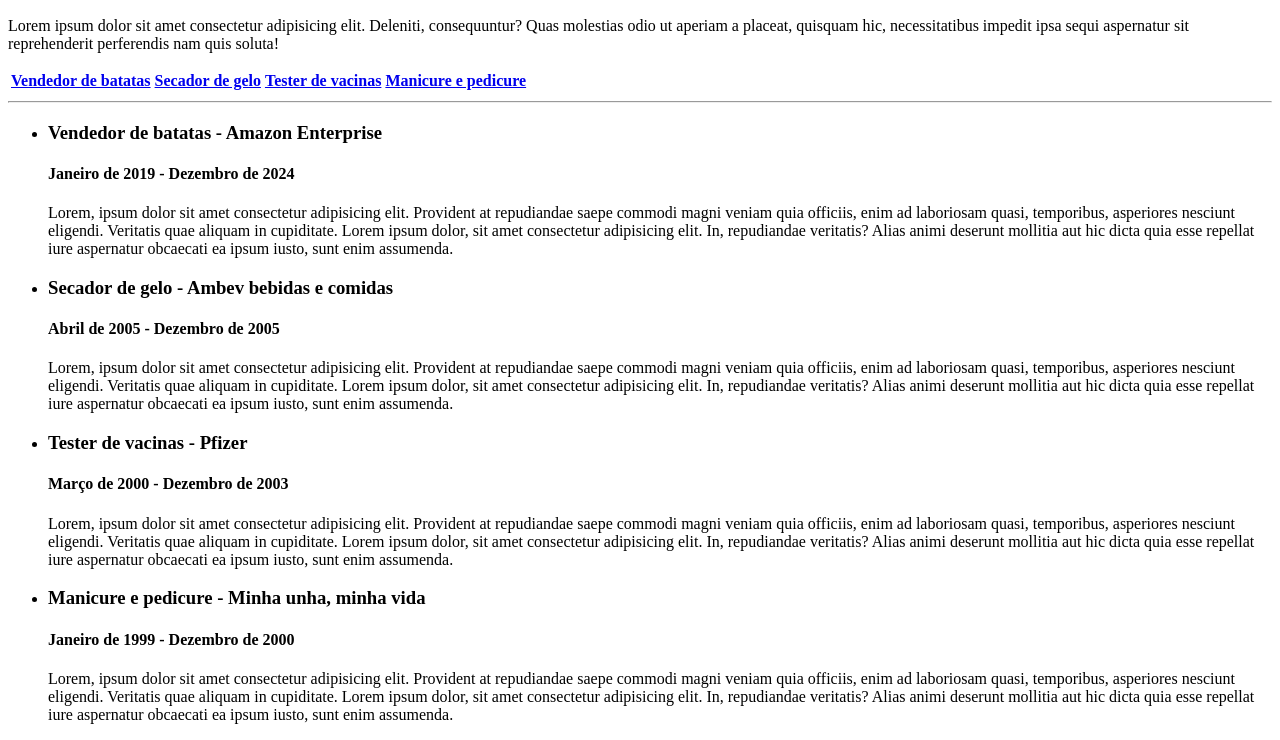
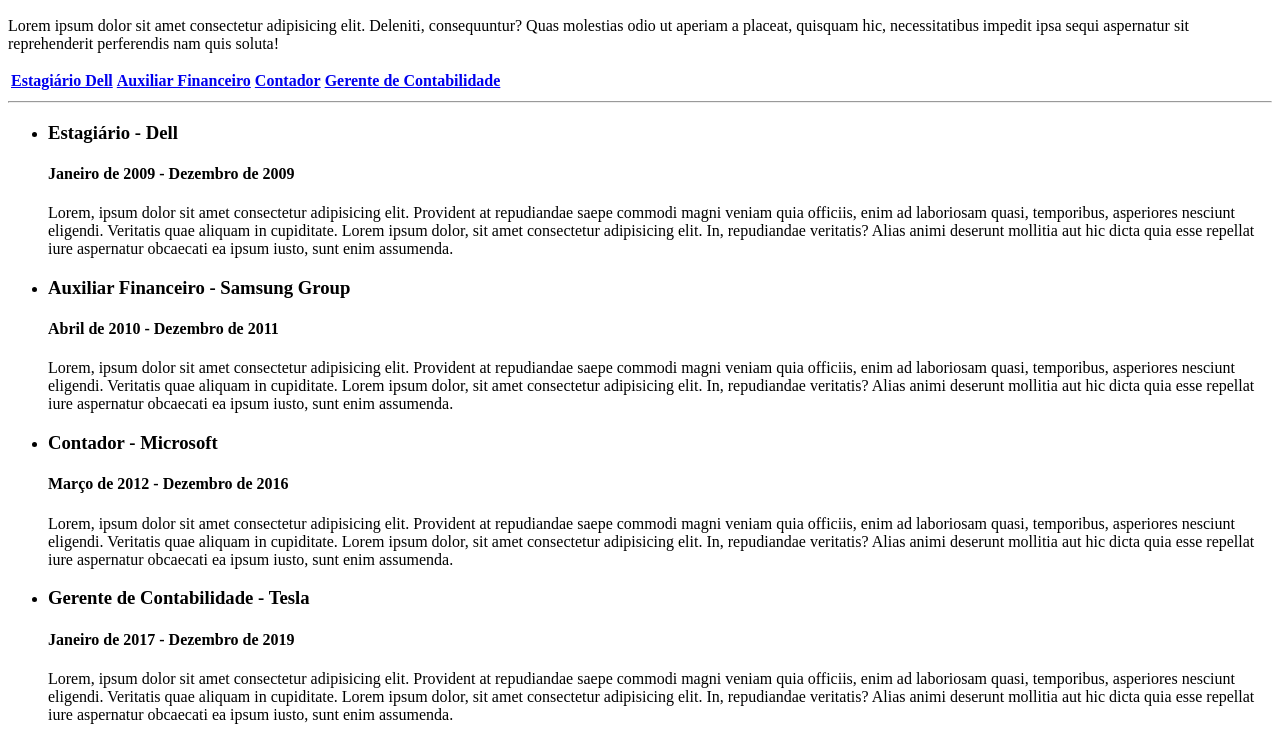
Before and after one commit to RicardoLopes1/WEB, a plain HTML site: page Projeto-pratico-de-HTML/luis-sousa/historicosimples.html in a window 1280 px wide. Shown: the part 192-932 px from the top of the page. Drawn offline with Linux system fonts and the light colour scheme.

Commit message:
alterado o arquivo historicosimples.html

```diff
--- a/Projeto-pratico-de-HTML/luis-sousa/historicosimples.html
+++ b/Projeto-pratico-de-HTML/luis-sousa/historicosimples.html
@@ -40,40 +40,40 @@
 
     <table>
         <tr>
-            <th><a href="#vendedor-de-batatas" tabindex="1" accesskey="v">Vendedor de batatas</a></th>
-            <th><a href="#secador-de-gelo" tabindex="2" accesskey="s">Secador de gelo</a></th>
-            <th><a href="#tester-de-vacina" tabindex="3" accesskey="t">Tester de vacinas</a></th>
-            <th><a href="#manicure-pedicure" tabindex="4" accesskey="m">Manicure e pedicure</a></th>
+            <th><a href="#estagiario-dell" tabindex="1" accesskey="v">Estagiário Dell</a></th>
+            <th><a href="#auxiliar-financeiro" tabindex="2" accesskey="s">Auxiliar Financeiro</a></th>
+            <th><a href="#contador" tabindex="3" accesskey="t">Contador</a></th>
+            <th><a href="#gerente-contabil" tabindex="4" accesskey="m">Gerente de Contabilidade</a></th>
         </tr>
     </table>
 
     <hr>
 
     <ul>
-        <li id="vendedor-de-batatas">
-            <h3>Vendedor de batatas - Amazon Enterprise</h3>
-            <h4>Janeiro de 2019 - Dezembro de 2024</h4>
+        <li id="estagiario-dell">
+            <h3>Estagiário - Dell</h3>
+            <h4>Janeiro de 2009 - Dezembro de 2009</h4>
             <p>Lorem, ipsum dolor sit amet consectetur adipisicing elit. Provident at repudiandae saepe commodi magni veniam quia officiis, enim ad laboriosam quasi, temporibus, asperiores nesciunt eligendi. Veritatis quae aliquam in cupiditate. Lorem ipsum
                 dolor, sit amet consectetur adipisicing elit. In, repudiandae veritatis? Alias animi deserunt mollitia aut hic dicta quia esse repellat iure aspernatur obcaecati ea ipsum iusto, sunt enim assumenda.</p>
         </li>
 
-        <li id="secador-de-gelo">
-            <h3>Secador de gelo - Ambev bebidas e comidas</h3>
-            <h4>Abril de 2005 - Dezembro de 2005</h4>
+        <li id="auxiliar-financeiro">
+            <h3>Auxiliar Financeiro - Samsung Group</h3>
+            <h4>Abril de 2010 - Dezembro de 2011</h4>
             <p>Lorem, ipsum dolor sit amet consectetur adipisicing elit. Provident at repudiandae saepe commodi magni veniam quia officiis, enim ad laboriosam quasi, temporibus, asperiores nesciunt eligendi. Veritatis quae aliquam in cupiditate. Lorem ipsum
                 dolor, sit amet consectetur adipisicing elit. In, repudiandae veritatis? Alias animi deserunt mollitia aut hic dicta quia esse repellat iure aspernatur obcaecati ea ipsum iusto, sunt enim assumenda.</p>
         </li>
 
-        <li id="tester-de-vacina">
-            <h3>Tester de vacinas - Pfizer</h3>
-            <h4>Março de 2000 - Dezembro de 2003</h4>
+        <li id="contador">
+            <h3>Contador - Microsoft</h3>
+            <h4>Março de 2012 - Dezembro de 2016</h4>
             <p>Lorem, ipsum dolor sit amet consectetur adipisicing elit. Provident at repudiandae saepe commodi magni veniam quia officiis, enim ad laboriosam quasi, temporibus, asperiores nesciunt eligendi. Veritatis quae aliquam in cupiditate. Lorem ipsum
                 dolor, sit amet consectetur adipisicing elit. In, repudiandae veritatis? Alias animi deserunt mollitia aut hic dicta quia esse repellat iure aspernatur obcaecati ea ipsum iusto, sunt enim assumenda.</p>
         </li>
 
-        <li id="manicure-pedicure">
-            <h3>Manicure e pedicure - Minha unha, minha vida</h3>
-            <h4>Janeiro de 1999 - Dezembro de 2000</h4>
+        <li id="gerente-contabil">
+            <h3>Gerente de Contabilidade - Tesla</h3>
+            <h4>Janeiro de 2017 - Dezembro de 2019</h4>
             <p>Lorem, ipsum dolor sit amet consectetur adipisicing elit. Provident at repudiandae saepe commodi magni veniam quia officiis, enim ad laboriosam quasi, temporibus, asperiores nesciunt eligendi. Veritatis quae aliquam in cupiditate. Lorem ipsum
                 dolor, sit amet consectetur adipisicing elit. In, repudiandae veritatis? Alias animi deserunt mollitia aut hic dicta quia esse repellat iure aspernatur obcaecati ea ipsum iusto, sunt enim assumenda.</p>
         </li>
```
